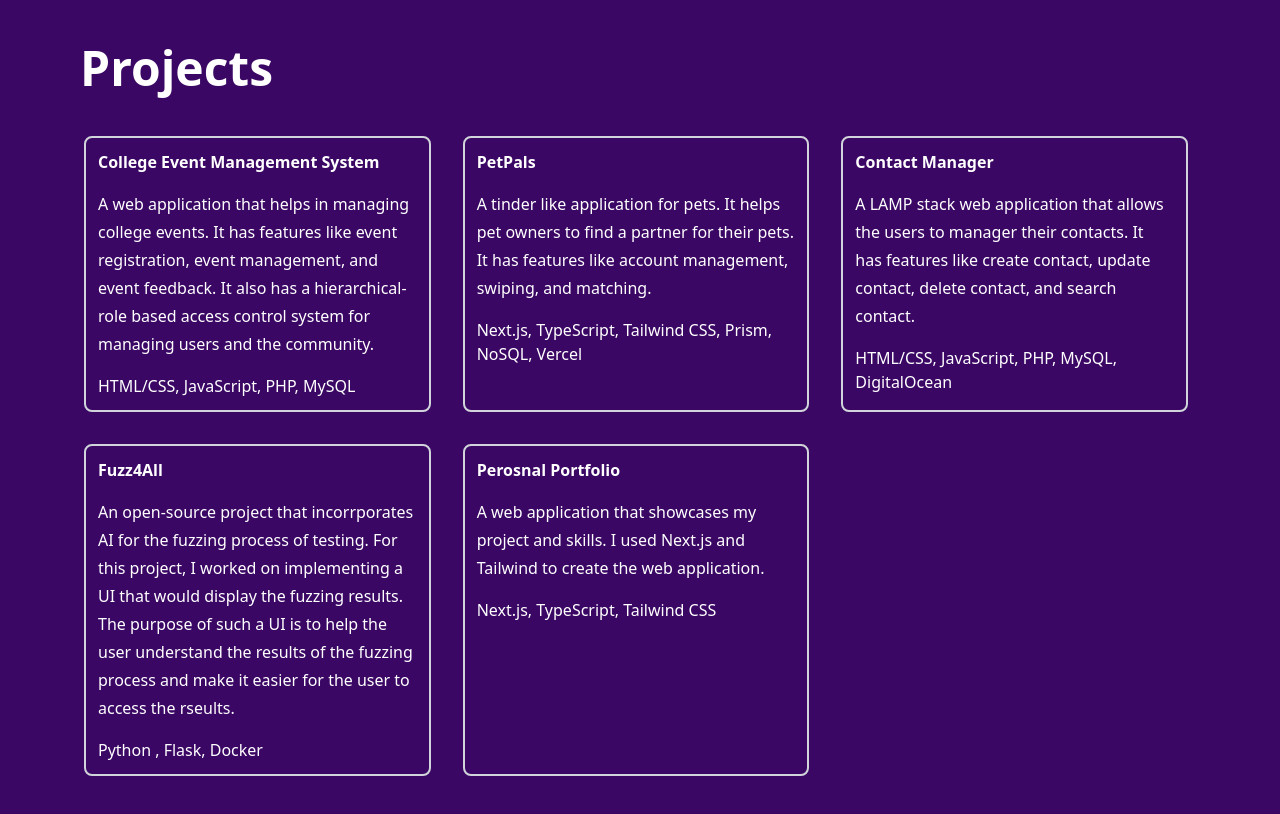
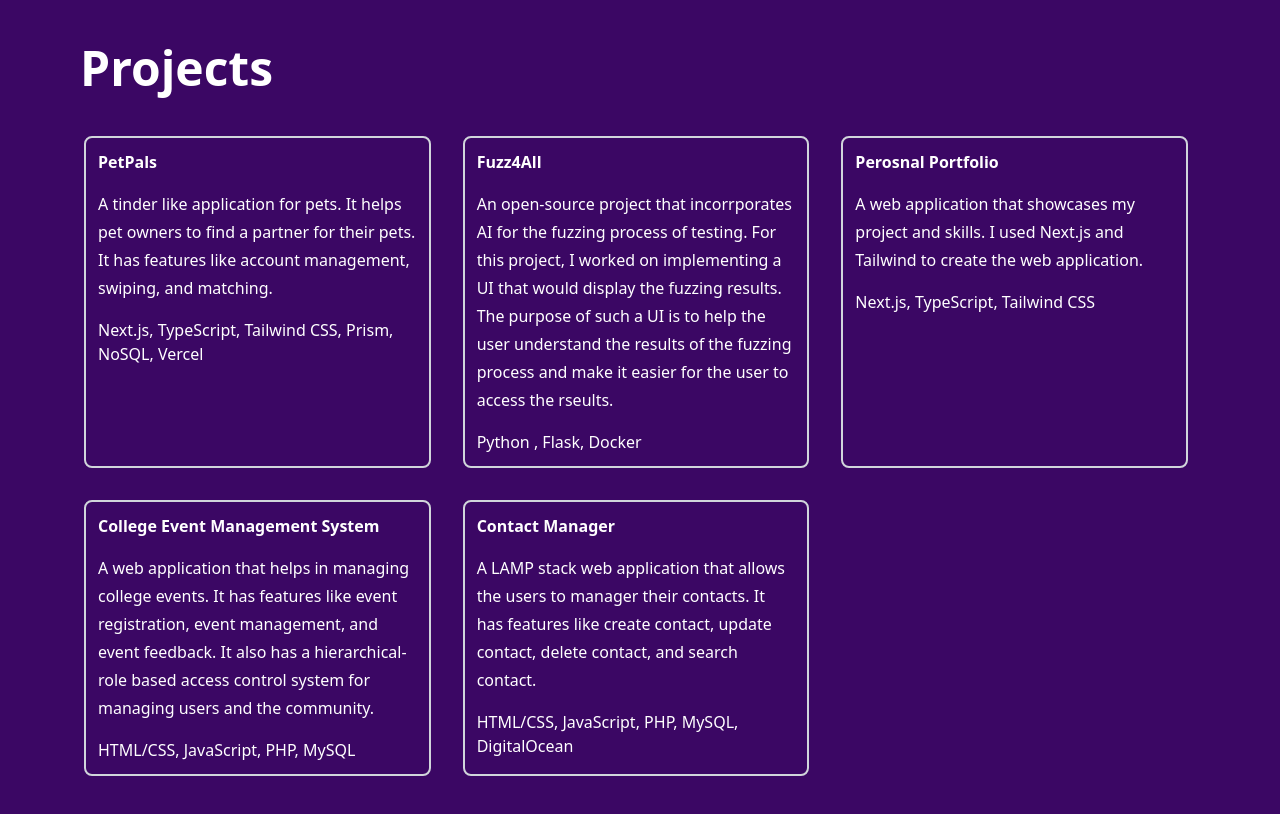
Before and after one commit to Hemanka/personal-portfolio, a Next.js app: page / in a window 1280 px wide. Shown: the part 780-1594 px from the top of the page. Built offline with nearby package versions, Linux system fonts and the light colour scheme.

Commit message:
linked the projects to its repo

```diff
--- a/components/Project.tsx
+++ b/components/Project.tsx
@@ -3,34 +3,34 @@ import React from 'react'
 
 const projects = [
     {
+        name: 'PetPals',
+        description: 'A tinder like application for pets. It helps pet owners to find a partner for their pets. It has features like account management, swiping, and matching.',
+        languages: ['Next.js, TypeScript, Tailwind CSS, Prism, NoSQL, Vercel'],
+        link: 'https://github.com/almond5/PetPals'
+    },
+    {
+        name: 'Fuzz4All',
+        description: 'An open-source project that incorrporates AI for the fuzzing process of testing. For this project, I worked on implementing a UI that would display the fuzzing results. The purpose of such a UI is to help the user understand the results of the fuzzing process and make it easier for the user to access the rseults.',
+        languages: ['Python , Flask, Docker'],
+        link: 'https://github.com/DavidF09/fuzz4all'
+    },
+    {
+        name: 'Perosnal Portfolio',
+        description:'A web application that showcases my project and skills. I used Next.js and Tailwind to create the web application.',
+        languages: ['Next.js, TypeScript, Tailwind CSS'],
+        link:'https://github.com/Hemanka/personal-portfolio'
+    },
+    {
         name: 'College Event Management System',
         description: 'A web application that helps in managing college events. It has features like event registration, event management, and event feedback. It also has a hierarchical-role based access control system for managing users and the community.',
         languages: ['HTML/CSS, JavaScript, PHP, MySQL'],
-        link: 'https://www.google.com/'
-    },
-    {
-        name: 'PetPals',
-        description: 'A tinder like application for pets. It helps pet owners to find a partner for their pets. It has features like account management, swiping, and matching.',
-        languages: ['Next.js, TypeScript, Tailwind CSS, Prism, NoSQL, Vercel'],
-        link: ''
+        link: 'https://github.com/vlazo1214/College-Event-Website'
     },
     {
         name: 'Contact Manager',
         description: 'A LAMP stack web application that allows the users to manager their contacts. It has features like create contact, update contact, delete contact, and search contact.',
         languages: ['HTML/CSS, JavaScript, PHP, MySQL, DigitalOcean'],
-        link: 'https://accounts.google.com/v3/signin/identifier?continue=https%3A%2F%2Fmail.google.com%2Fmail%2Fu%2F0%2F&emr=1&followup=https%3A%2F%2Fmail.google.com%2Fmail%2Fu%2F0%2F&ifkv=AdF4I77jBjlfmTUvehNmYkhMku0jG7ZU4fcPgSt7YKO19gbaTaHveyiq7kMkyfwOk4KwKs5TPWUApQ&osid=1&passive=1209600&service=mail&flowName=GlifWebSignIn&flowEntry=ServiceLogin&dsh=S1493567526%3A1721846824620148&ddm=0://www.google.com/'
-    },
-    {
-        name: 'Fuzz4All',
-        description: 'An open-source project that incorrporates AI for the fuzzing process of testing. For this project, I worked on implementing a UI that would display the fuzzing results. The purpose of such a UI is to help the user understand the results of the fuzzing process and make it easier for the user to access the rseults.',
-        languages: ['Python , Flask, Docker'],
-        link: 'https://www.github.com/'
-    },
-    {
-        name: 'Perosnal Portfolio',
-        description:'A web application that showcases my project and skills. I used Next.js and Tailwind to create the web application.',
-        languages: ['Next.js, TypeScript, Tailwind CSS'],
-        link:''
+        link: 'https://github.com/hemkan/Contact-Manager'
     },
 ]
 
@@ -47,6 +47,8 @@ function Project() {
                         return <a
                             key={project.link}
                             href={project.link}
+                            target='_blank'
+                            rel='noopener noreferrer'
                             className='p-3 ml-1 md:ml-3 mr-5 my-4 border-2 border-gray-300 rounded-lg'
                         >
                             <div>
```
